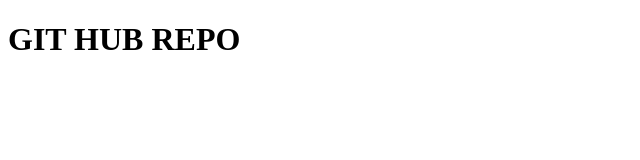
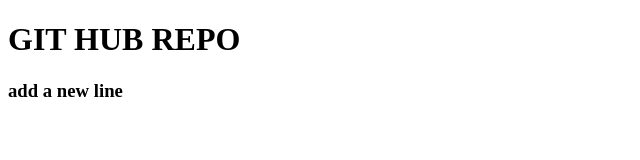
Before and after one commit to QuratulainHaider/2403g1-repo, a plain HTML site: page index.html in a window 1280 px wide. Shown: the whole page, without its empty margins (0-640 px from the left). Drawn offline with Linux system fonts and the light colour scheme.

Commit message:
add new line

```diff
--- a/index.html
+++ b/index.html
@@ -7,5 +7,6 @@
 </head>
 <body>
     <h1>GIT HUB REPO</h1>
+    <h3>add a new line</h3>
 </body>
 </html>
```
